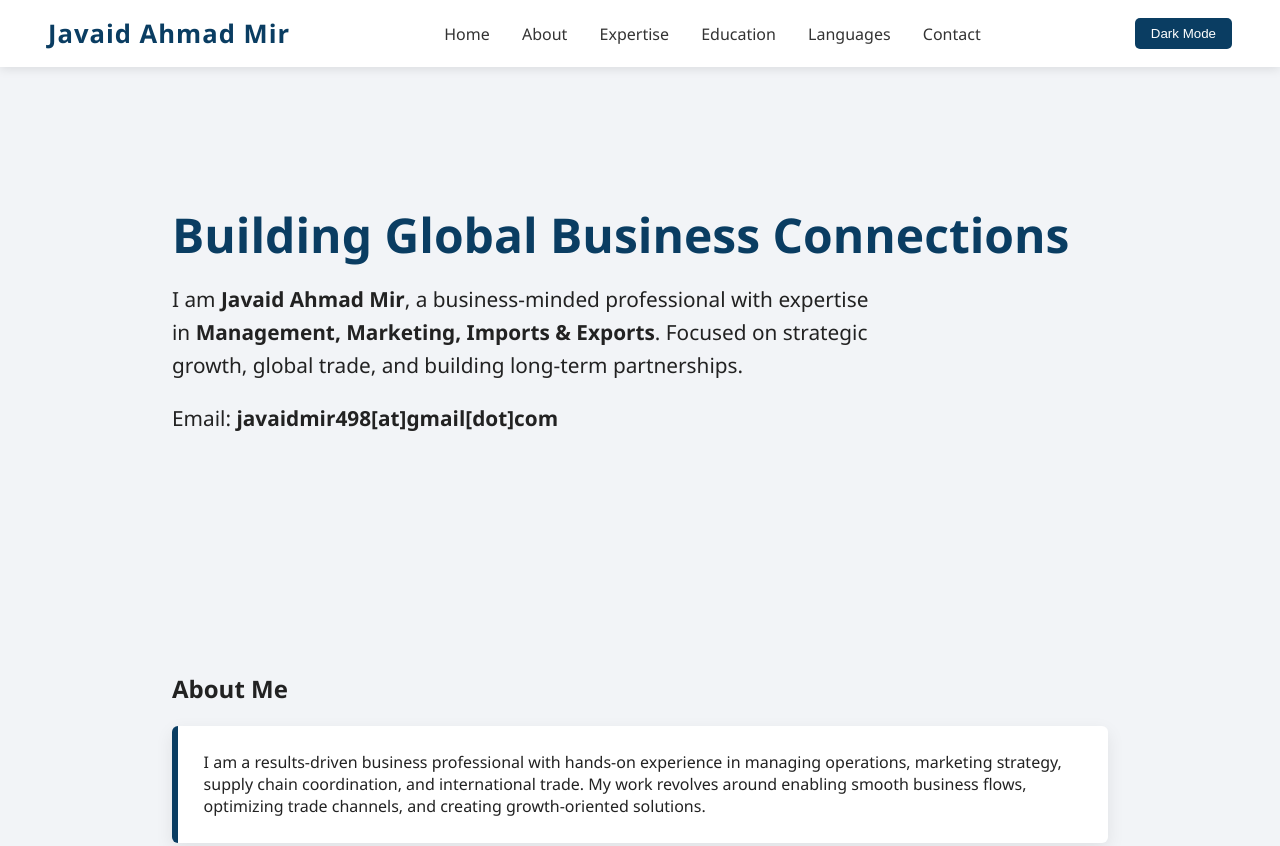
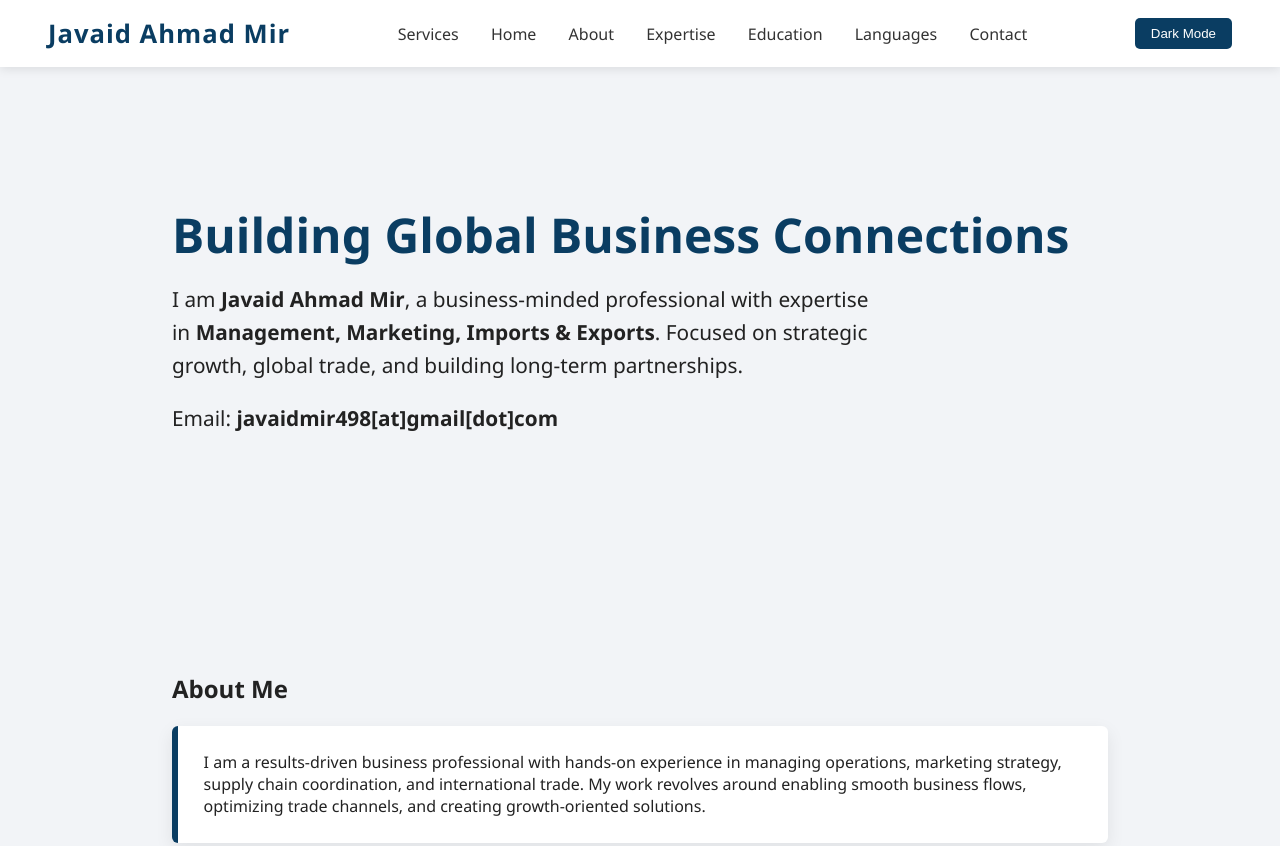
Before and after one commit to meer-1/Javaid, a plain HTML site: page index.html in a window 1280 px wide. Shown: the top 846 px of the page. Drawn offline with Linux system fonts and the light colour scheme.

Commit message:
added services section

```diff
--- a/index.html
+++ b/index.html
@@ -131,6 +131,7 @@
   <header>
     <h1>Javaid Ahmad Mir</h1>
     <nav>
+      <a href="#services">Services</a>
       <a href="#hero">Home</a>
       <a href="#about">About</a>
       <a href="#expertise">Expertise</a>
```
